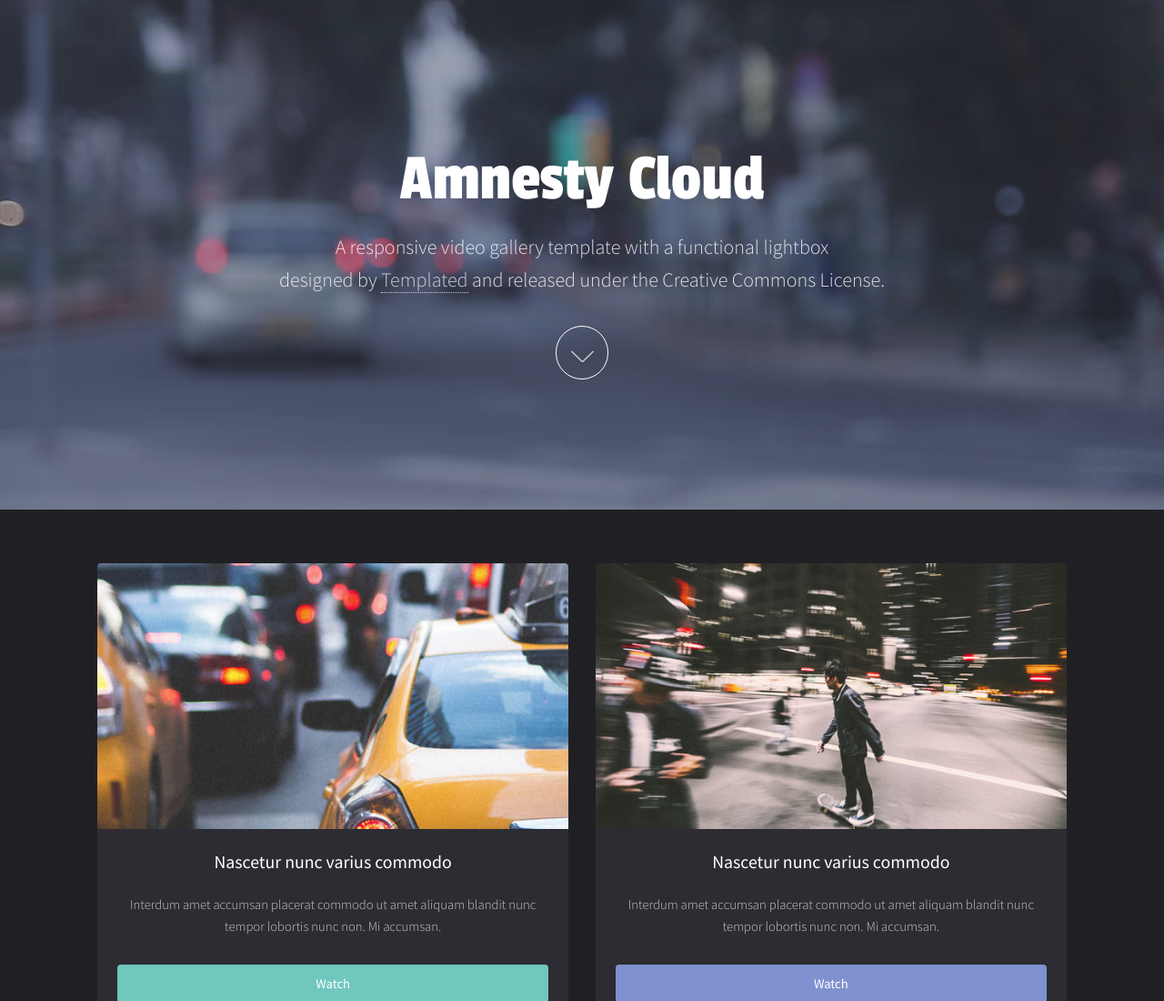
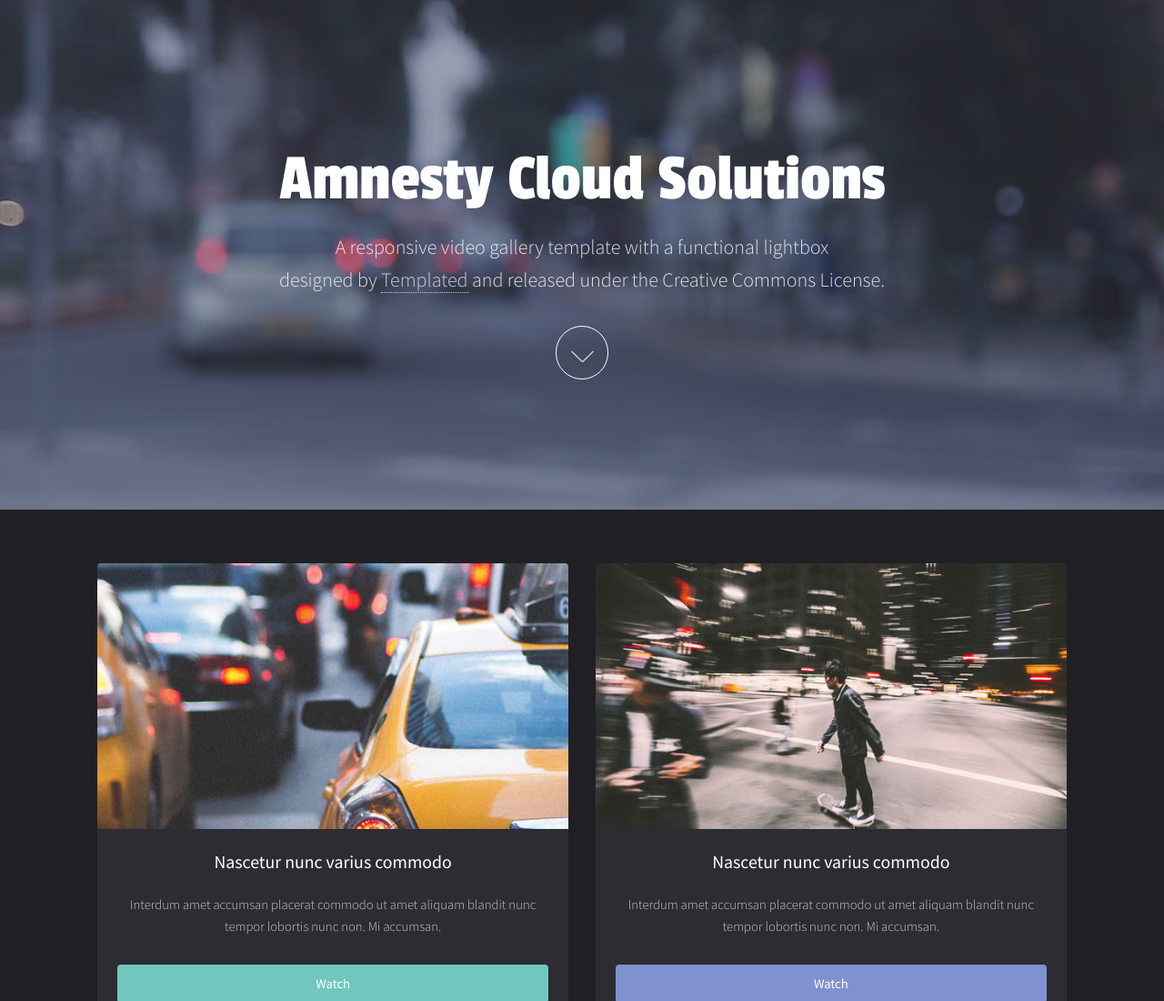
Before and after one commit to AmnestyCloud/Amnestycloud.github.io, a plain HTML site: page index.html in a window 1280 px wide. Shown: the top 1100 px of the page at 91% size. Drawn offline with Linux system fonts and the light colour scheme.

Commit message:
Update index.html

```diff
--- a/index.html
+++ b/index.html
@@ -22,7 +22,7 @@
 				<section id="banner" data-video="images/banner">
 					<div class="inner">
 						<header>
-							<h1>Amnesty Cloud</h1>
+							<h1>Amnesty Cloud Solutions</h1>
 							<p>A responsive video gallery template with a functional lightbox<br />
 							designed by <a href="https://templated.co/">Templated</a> and released under the Creative Commons License.</p>
 						</header>
```
